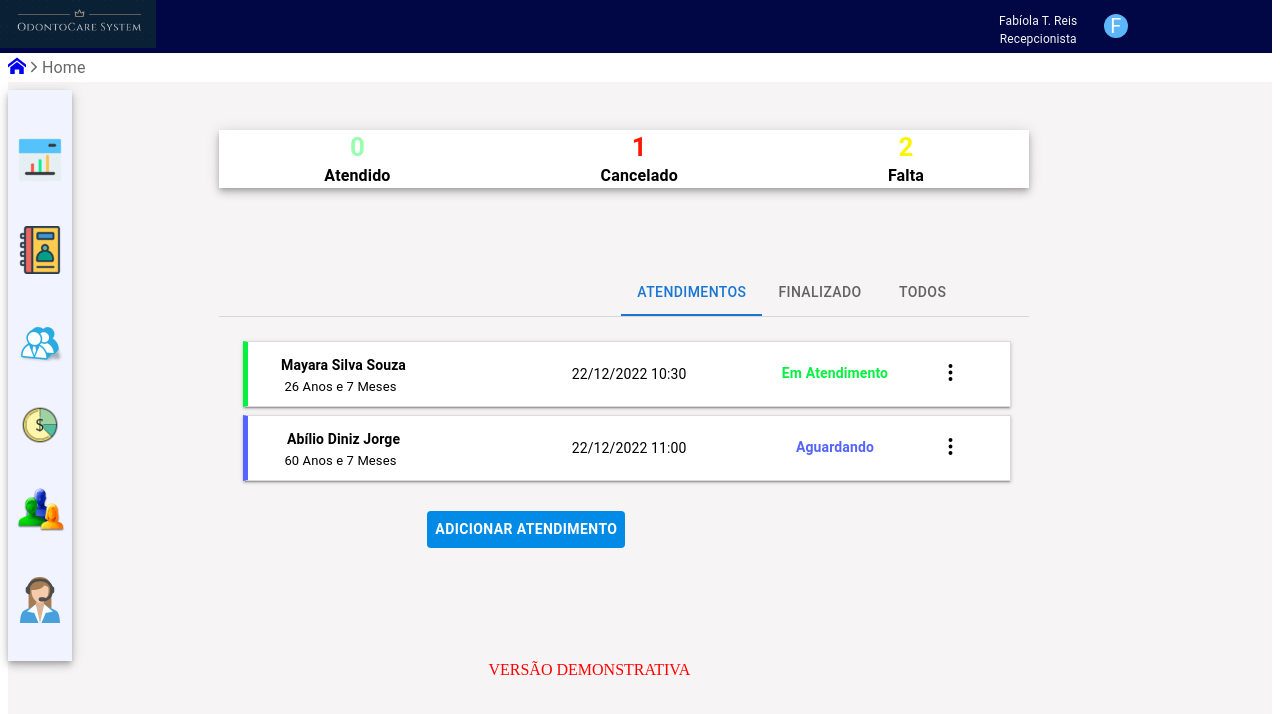
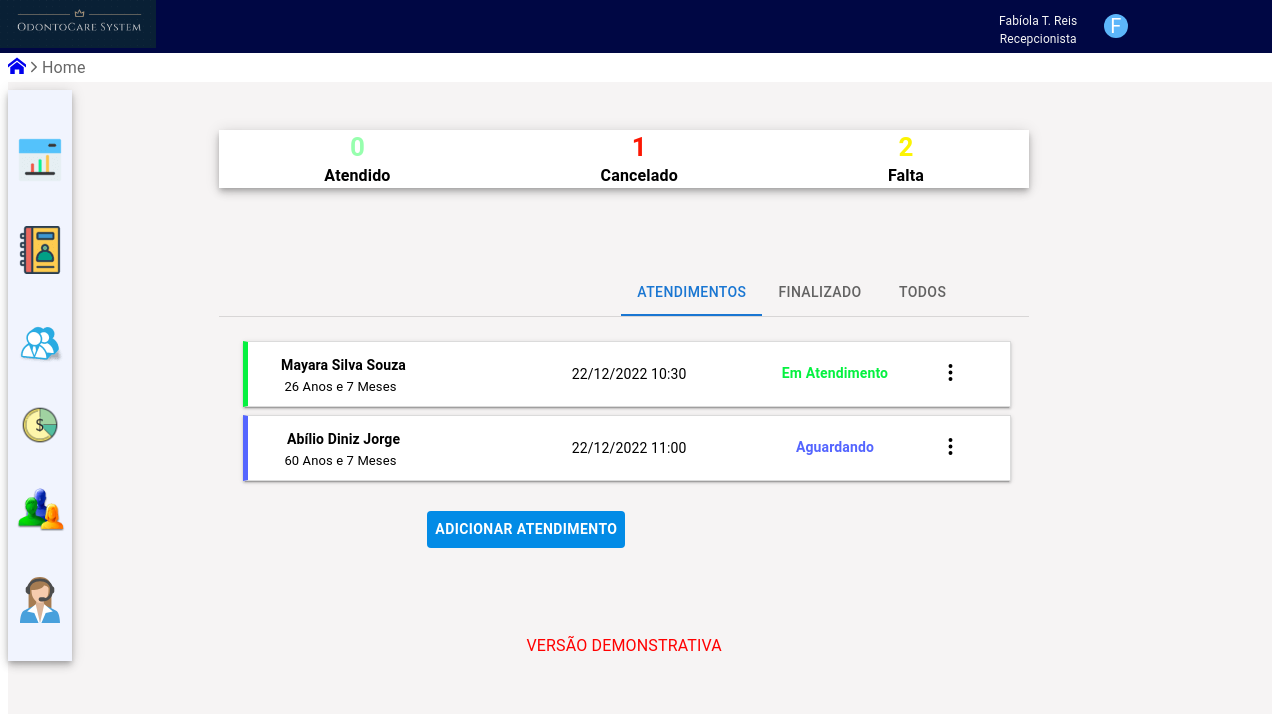
Before and after one commit to CMTTSx/ODC, a React (Create React App) app: page /paginaInicial in a window 1280 px wide. Shown: the top 714 px of the page. Built offline with nearby package versions, Linux system fonts and the light colour scheme.

Commit message:
hotfix-position-buttons

```diff
--- a/src/Layout/Tabs/index.tsx
+++ b/src/Layout/Tabs/index.tsx
@@ -125,10 +125,10 @@ const ButtonConfig = {
     ml: '11rem',
   },
   '@media (min-width: 1440px) ': {
-    ml: '35%',
+    ml: '37.5%',
   },
   '@media (min-width: 2560px) ': {
-    ml: '44%',
+    ml: '43.5%',
 
   },
 
@@ -195,6 +195,9 @@ export default function BasicTabs() {
           <Dummybar />
         </Box>
         <Button sx={ButtonConfig}><AtendimentoModal /></Button>
+        <Box sx={{ textAlign: 'center', color: 'red', fontStyle: 'bold', pt: 10  }}>
+          VERSÃO DEMONSTRATIVA
+      </Box>
       </TabPanel>
       {/*Tabs 2*/}
       <TabPanel value={value} index={1}>
--- a/src/Pages/Agenda.tsx
+++ b/src/Pages/Agenda.tsx
@@ -303,10 +303,10 @@ export default function Agenda() {
             </Button>
           </Box>
         </Grid>
-        <Box sx={{ textAlign: 'center', color: 'red', fontStyle: 'bold', width: 1, pt: 10, }}>
+      </Grid>
+      <Box sx={{ textAlign: 'center', color: 'red', fontStyle: 'bold', width: 1, pt: 10, }}>
           VERSÃO DEMONSTRATIVA
-        </Box>
-      </Grid>
+      </Box>
     </Box>
   );
 }
--- a/src/Pages/Home.tsx
+++ b/src/Pages/Home.tsx
@@ -11,7 +11,7 @@ const BoxConfig = {
   backgroundColor: '#F6F4F4',
 
   '@media (min-width: 320px) ': {
-    height: '50rem',
+    height: '60rem',
   },
   '@media (min-width: 2560px) ': {
     height: '100rem'
@@ -33,12 +33,10 @@ export default function Home() {
         <Grid item xs={11}>
           <TopBar />
           <Tabs />
+        </Grid>
 
-        </Grid>
       </Grid>
-      <Box sx={{ textAlign: 'center', color: 'red', fontStyle: 'bold', ml: '-8%'  }}>
-          VERSÃO DEMONSTRATIVA
-        </Box>
+
     </Box>
   );
 }
```
